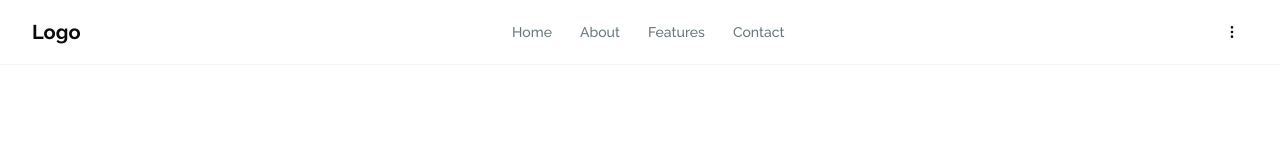
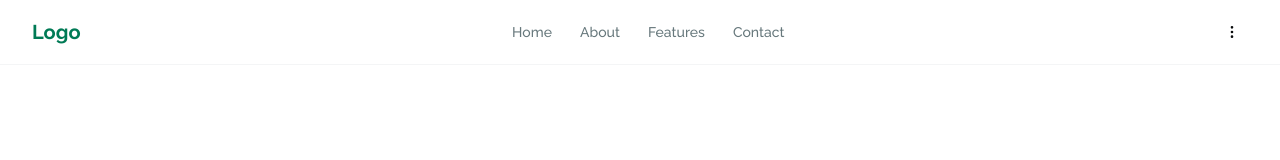
Before and after one commit to RashidMahmud/Next-Frontend, a Next.js app in the folder next-frontend/: page / in a window 1280 px wide. Shown: the top 160 px of the page. Built offline with nearby package versions, Linux system fonts and the light colour scheme.

Commit message:
Refactor Navbar component for consistent formatting and improve readability

```diff
--- a/next-frontend/app/(authGroup)/_components/shared/navbar.tsx
+++ b/next-frontend/app/(authGroup)/_components/shared/navbar.tsx
@@ -1,7 +1,7 @@
-'use client';
+"use client";
 
-import Link from 'next/link';
-import { Button } from '@/components/ui/button';
+import Link from "next/link";
+import { Button } from "@/components/ui/button";
 import {
   DropdownMenu,
   DropdownMenuContent,
@@ -9,22 +9,34 @@ import {
   DropdownMenuLabel,
   DropdownMenuSeparator,
   DropdownMenuTrigger,
-} from '@/components/ui/dropdown-menu';
-import { User, LogOut, Settings, MoreVertical } from 'lucide-react';
+} from "@/components/ui/dropdown-menu";
+import { User, LogOut, Settings, MoreVertical } from "lucide-react";
 
 // Navigation items array for easy organization
 const navItems = [
-  { href: '/', label: 'Home' },
-  { href: '/about', label: 'About' },
-  { href: '/features', label: 'Features' },
-  { href: '/contact', label: 'Contact' },
+  { href: "/", label: "Home" },
+  { href: "/about", label: "About" },
+  { href: "/features", label: "Features" },
+  { href: "/contact", label: "Contact" },
 ];
 
 // User dropdown menu items
 const userMenuItems = [
-  { label: 'Profile', icon: User, onClick: () => console.log('Profile clicked') },
-  { label: 'Settings', icon: Settings, onClick: () => console.log('Settings clicked') },
-  { label: 'Logout', icon: LogOut, onClick: () => console.log('Logout clicked') },
+  {
+    label: "Profile",
+    icon: User,
+    onClick: () => console.log("Profile clicked"),
+  },
+  {
+    label: "Settings",
+    icon: Settings,
+    onClick: () => console.log("Settings clicked"),
+  },
+  {
+    label: "Logout",
+    icon: LogOut,
+    onClick: () => console.log("Logout clicked"),
+  },
 ];
 
 export function Navbar() {
@@ -33,8 +45,11 @@ export function Navbar() {
       <div className="max-w-7xl mx-auto px-4 sm:px-6 lg:px-8">
         <div className="flex items-center justify-between h-16">
           {/* Logo */}
-          <div className="flex-shrink-0">
-            <Link href="/" className="text-xl font-bold text-foreground">
+          <div className="flex-shrink-0 ">
+            <Link
+              href="/"
+              className="text-xl font-bold text-primary"
+            >
               Logo
             </Link>
           </div>
--- a/next-frontend/app/(publicGroup)/page.tsx
+++ b/next-frontend/app/(publicGroup)/page.tsx
@@ -3,8 +3,8 @@ export default function HomePage() {
   console.log("Root Route");
   return (
     <div>
-      {/* Hello Next.js
-      <Button size={"xs"} variant={"destructive"}>
+      {/* Hello Next.js */}
+      {/* <Button size={"xs"} variant={"destructive"}>
         {" "}
         Click Me{" "}
       </Button> */}
```
